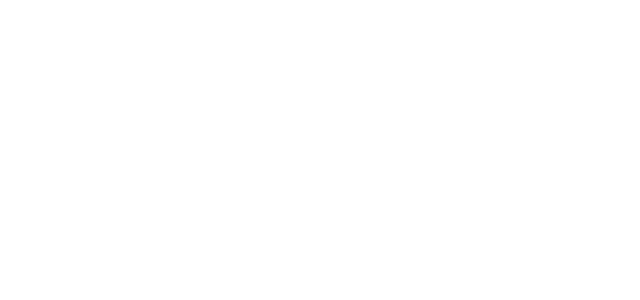
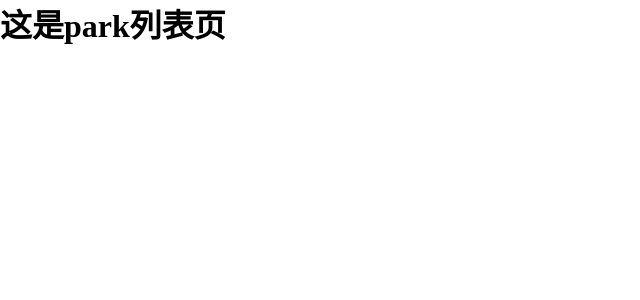
Before and after one commit to Iiuqingshan/mfa-cms, a Vue app: page /parks in a window 1280 px wide. Shown: the top 300 px of the page, without its empty margins (0-640 px from the left). Built offline with nearby package versions, Linux system fonts and the light colour scheme.

Commit message:
feat: park page. todo

```diff
--- a/src/router/index.js
+++ b/src/router/index.js
@@ -1,6 +1,8 @@
 import Vue from "vue";
 import VueRouter from "vue-router";
 import Layout from "@/views/layout.vue";
+
+import ParkList from "@/views/park/ParkList.vue";
 
 Vue.use(VueRouter);
 
@@ -8,6 +10,10 @@
     {
         path: '/',
         component: Layout
+    },
+    {
+        path: '/parks',
+        component: ParkList
     }
 ]
 
--- a/src/views/layout.vue
+++ b/src/views/layout.vue
@@ -12,7 +12,7 @@
                 active-text-color="#ffd04b">
                 <el-menu-item index="1">
                   <i class="el-icon-menu"></i>
-                  <span slot="title">Park</span>
+                  <router-link slot="title" to="/parks">Park</router-link>
                 </el-menu-item>
                 <el-menu-item index="2">
                   <i class="el-icon-setting"></i>
--- /dev/null
+++ b/src/views/park/ParkList.vue
@@ -0,0 +1,13 @@
+<template>
+  <h1>这是park列表页</h1>
+</template>
+
+<script>
+export default {
+
+}
+</script>
+
+<style>
+
+</style>
```
